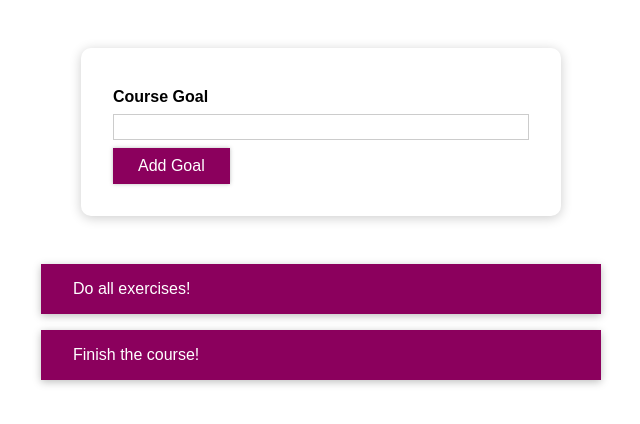
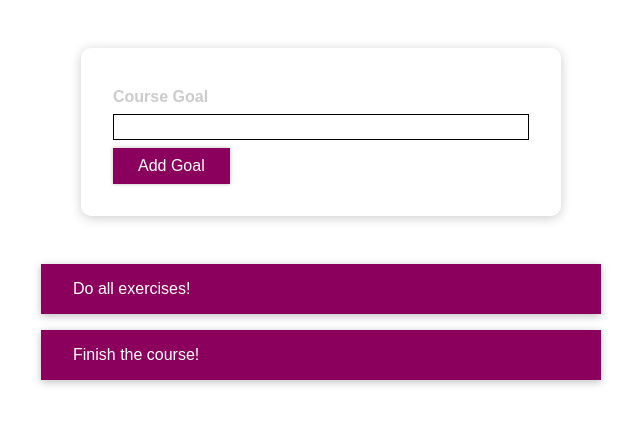
Before and after one commit to chilavertina/styling-react-components-project, a React (Create React App) app: page / in a window 1280 px wide. Shown: the top 424 px of the page, without its empty margins (319-959 px from the left). Built offline with nearby package versions, Linux system fonts and the light colour scheme.

Commit message:
inline stilizovanje u slucaju dodavanja praznog input-a

```diff
--- a/src/components/CourseGoals/CourseInput/CourseInput.js
+++ b/src/components/CourseGoals/CourseInput/CourseInput.js
@@ -5,6 +5,7 @@ import "./CourseInput.css";
 
 const CourseInput = (props) => {
   const [enteredValue, setEnteredValue] = useState("");
+  const [isValid, setIsValid] = useState(true);
 
   const goalInputChangeHandler = (event) => {
     setEnteredValue(event.target.value);
@@ -13,6 +14,7 @@ const CourseInput = (props) => {
   const formSubmitHandler = (event) => {
     event.preventDefault();
     if (enteredValue.trim().length === 0) {
+      setIsValid(false);
       return;
     }
     props.onAddGoal(enteredValue);
@@ -21,8 +23,12 @@ const CourseInput = (props) => {
   return (
     <form onSubmit={formSubmitHandler}>
       <div className="form-control">
-        <label>Course Goal</label>
-        <input type="text" onChange={goalInputChangeHandler} />
+        <label style={{ color: !isValid ? "red" : "#ccc" }}>Course Goal</label>
+        <input
+          style={{ borderColor: !isValid ? "red" : "black", backgroundColor: !isValid ? "salmon" : "transparent" }}
+          type="text"
+          onChange={goalInputChangeHandler}
+        />
       </div>
       <Button type="submit">Add Goal</Button>
     </form>
```
